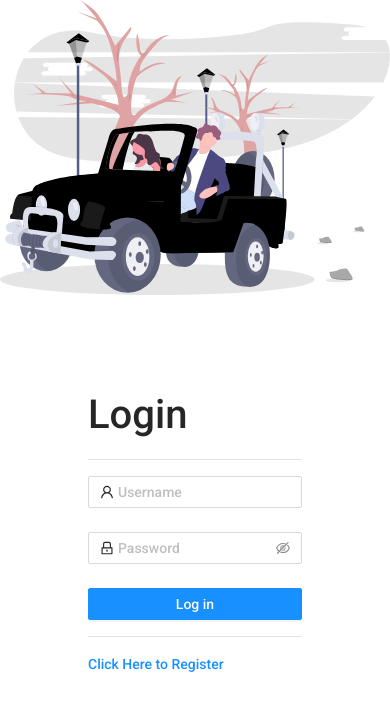
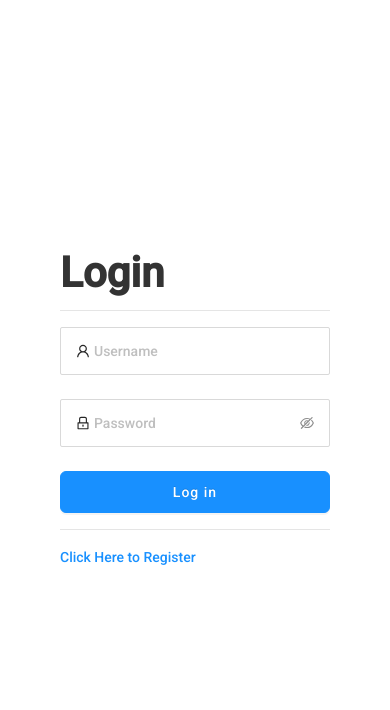
Before and after one commit to josefm09/ella, a React (Create React App) app in the folder client/: page /login in a window 390 px wide. Shown: the top 710 px of the page. Built offline with nearby package versions, Linux system fonts and the light colour scheme.

Commit message:
:lipstick: fixed login/register page
fixed the responsiveness on mobile, tablet, and desktop

```diff
--- a/client/src/index.css
+++ b/client/src/index.css
@@ -46,6 +46,78 @@ html {
   justify-content: space-between;
 }
 
+.login-page {
+  display: grid;
+  grid-template-columns: 1fr 1fr;
+  height: 100vh;
+}
+
+.illustration-wrapper {
+  color: white;
+  display: flex;
+  align-items: center;
+  justify-content: center;
+  height: 100%;
+}
+.illustration-wrapper img {
+  display: block;
+  width: 100%;
+}
+
+.right-column {
+  display: flex;
+  align-items: center;
+  justify-content: center;
+  height: 100%;
+}
+#login-form {
+  flex: 1 0 100%;
+  max-width: 480px;
+  width: 100%;
+  padding: 60px;
+}
+#login-form p {
+  margin-bottom: 30px;
+}
+#login-form p.form-title {
+  color: #333333;
+  font-size: 42px;
+  font-weight: bold;
+  line-height: 1;
+  margin-bottom: 0;
+}
+#login-form .ant-form-item-label > label.ant-form-item-required::before {
+  display: none;
+}
+
+#login-form .ant-input-affix-wrapper {
+  padding: 12px 15px;
+}
+#login-form .ant-btn {
+  height: 42px;
+  letter-spacing: 1px;
+  border-radius: 6px;
+}
+.ant-form-item-control-input-content {
+  text-align: left;
+}
 .login-form-button {
   width: 100%;
 }
+
+@media screen and (max-width: 1023px) {
+  .login-page {
+    grid-template-columns: 1fr;
+    grid-template-rows: autofill;
+  }
+  .left-column {
+    display: none;
+  }
+  .illustration-wrapper {
+    max-width: 100%;
+    min-height: auto;
+  }
+  #login-form {
+    max-width: 100%;
+  }
+}
--- a/client/src/pages/CarBooking/CarBooking.jsx
+++ b/client/src/pages/CarBooking/CarBooking.jsx
@@ -17,6 +17,7 @@ export default function CarBooking({ match }) {
 
   const { cars } = useSelector((state) => state.carsReducer);
   const { loading } = useSelector((state) => state.alertsReducer);
+
   const [car, setCar] = useState({});
   const [from, setFrom] = useState();
   const [to, setTo] = useState();
--- a/client/src/pages/Login/Login.jsx
+++ b/client/src/pages/Login/Login.jsx
@@ -1,7 +1,7 @@
 import React from "react";
 import { Link } from "react-router-dom";
 import { useDispatch, useSelector } from "react-redux";
-import { Row, Col, Form, Input, Button } from "antd";
+import { Form, Input, Button } from "antd";
 import { UserOutlined, LockOutlined } from "@ant-design/icons";
 
 import { userLogin } from "../../store/actions/userActions";
@@ -22,18 +22,16 @@ export default function Login() {
   return (
     <>
       {loading === false ? (
-        <div className="login-form">
-          <Row gutter={16} className="d-flex align-items-center">
-            <Col md={12} lg={14} style={{ position: "relative" }}>
-              <img alt="car" className="w-100" src={bg} />
-            </Col>
-            <Col md={12} lg={8} className="text-left p-5">
-              <Form
-                layout="vertical"
-                className="login-form p-5"
-                onFinish={onFinish}
-              >
-                <h1>Login</h1>
+        <section className="login-page">
+          <div className="left-column">
+            <div className="illustration-wrapper">
+              <img alt="car" src={bg} />
+            </div>
+          </div>
+
+          <div className="right-column">
+            <Form layout="vertical" name="login-form" onFinish={onFinish}>
+              <p className="form-title">Login</p>
               <hr />
               <Form.Item
                 name="username"
@@ -77,9 +75,8 @@ export default function Login() {
                 <Link to="/register">Click Here to Register</Link>
               </Form.Item>
             </Form>
-            </Col>
-          </Row>
           </div>
+        </section>
       ) : (
         <Spinner />
       )}
--- a/client/src/pages/Register/Register.jsx
+++ b/client/src/pages/Register/Register.jsx
@@ -1,7 +1,7 @@
 import React from "react";
 import { Link } from "react-router-dom";
 import { useDispatch, useSelector } from "react-redux";
-import { Row, Col, Form, Input, Button } from "antd";
+import { Form, Input, Button } from "antd";
 import { UserOutlined, LockOutlined } from "@ant-design/icons";
 
 import { userRegister } from "../../store/actions/userActions";
@@ -22,18 +22,16 @@ export default function Register() {
   return (
     <>
       {loading === false ? (
-        <div className="login">
-          <Row gutter={16} className="d-flex align-items-center">
-            <Col md={12} lg={14} style={{ position: "relative" }}>
-              <img alt="car" className="w-100" src={bg} />
-            </Col>
-            <Col md={12} lg={8} className="text-left p-5">
-              <Form
-                layout="vertical"
-                className="login-form p-5"
-                onFinish={onFinish}
-              >
-                <h1>Register</h1>
+        <div className="login-page">
+          <div className="left-column">
+            <div className="illustration-wrapper">
+              <img alt="car" src={bg} />
+            </div>
+          </div>
+
+          <div className="right-column">
+            <Form layout="vertical" name="login-form" onFinish={onFinish}>
+              <p className="form-title">Register</p>
               <hr />
               <Form.Item
                 name="username"
@@ -77,8 +75,7 @@ export default function Register() {
                 <Link to="/login">Click Here to Login</Link>
               </Form.Item>
             </Form>
-            </Col>
-          </Row>
+          </div>
         </div>
       ) : (
         <Spinner />
--- a/client/src/store/actions/userActions.js
+++ b/client/src/store/actions/userActions.js
@@ -9,9 +9,7 @@ export const userLogin = (reqObj) => async (dispatch) => {
     localStorage.setItem("user", JSON.stringify(res.data));
     message.success("Login success!");
     dispatch({ type: "LOADING", payload: false });
-    setTimeout(() => {
-      window.location.href = "/";
-    }, 500);
+    window.location.href = "/";
   } catch (error) {
     console.log(error);
     message.error("Something went wrong!");
@@ -25,9 +23,7 @@ export const userRegister = (reqObj) => async (dispatch) => {
   try {
     const res = await axios.post("/api/users/register", reqObj);
     message.success("Registration successful!");
-    setTimeout(() => {
-      window.location.href = "/login";
-    }, 500);
+    window.location.href = "/login";
     dispatch({ type: "LOADING", payload: false });
     return res.data;
   } catch (error) {
```
Lines whose indentation alone changed are shown as unchanged.
